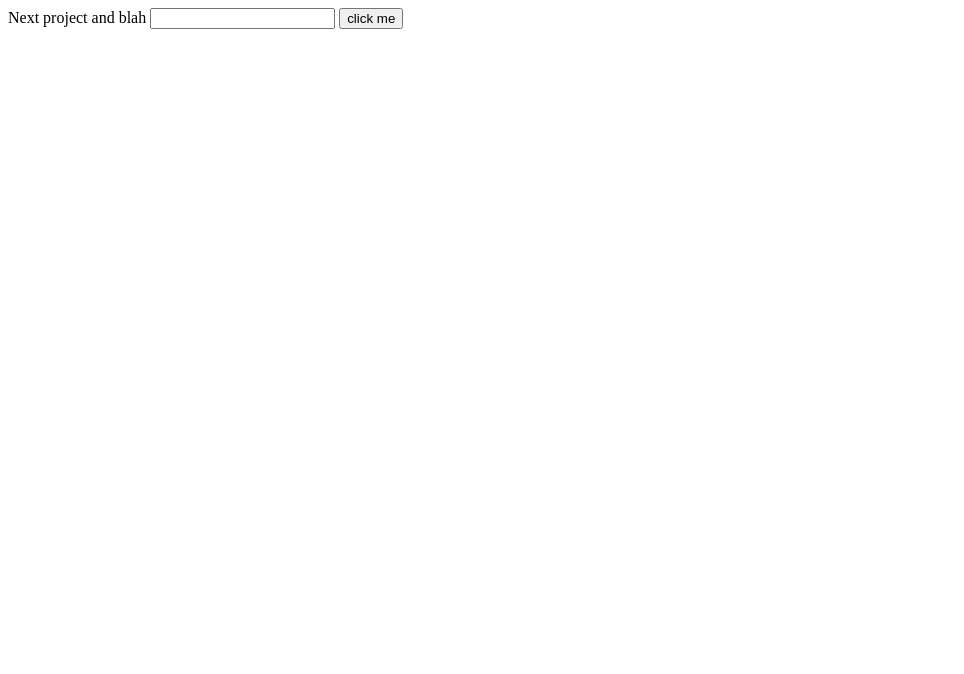
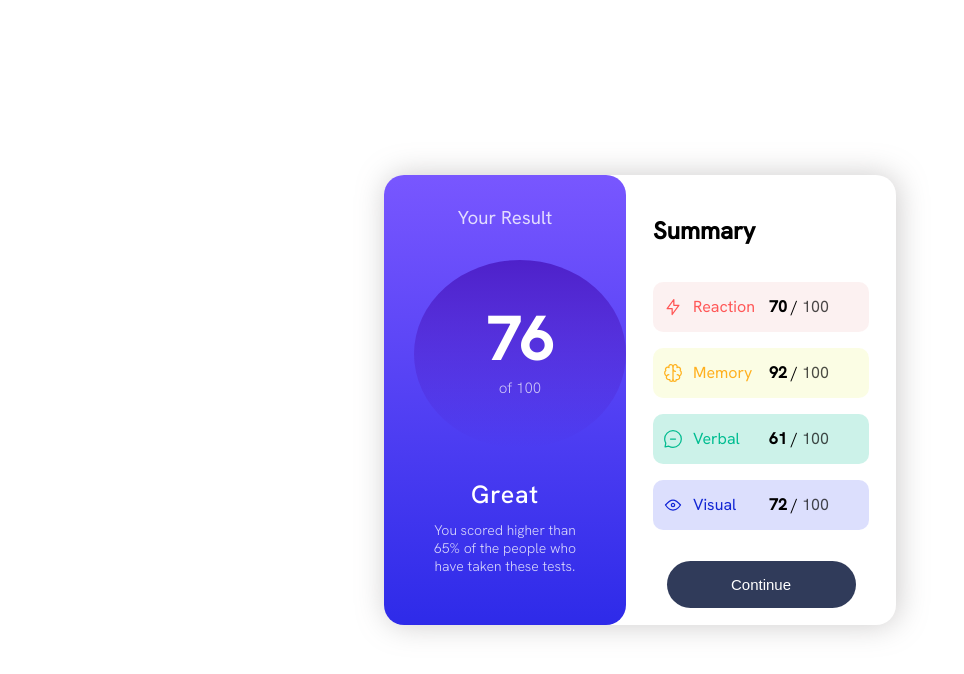
Before and after one commit to Ko-pai/new-project, a website: page new.html in a window 1280 px wide. Shown: the whole page, without its empty margins (0-964 px from the left). Drawn offline with Linux system fonts and the light colour scheme.

Commit message:
Final Result Commit

```diff
--- a/new.html
+++ b/new.html
@@ -4,14 +4,70 @@
     <meta charset="UTF-8">
     <meta http-equiv="X-UA-Compatible" content="IE=edge">
     <meta name="viewport" content="width=device-width, initial-scale=1.0">
+    <link rel="stylesheet" href="style.css">
+    <link rel="preconnect" href="https://fonts.googleapis.com">
+    <link rel="preconnect" href="https://fonts.gstatic.com" crossorigin>
+    <link href="https://fonts.googleapis.com/css2?family=Hanken+Grotesk:ital,wght@0,300;0,400;0,500;1,400&family=Roboto:ital,wght@0,100;0,300;0,400;0,500;0,900;1,100;1,300;1,700&display=swap" rel="stylesheet">
     <title>Document</title>
 </head>
 <body>
-    Next project and blah
-
-    <input type="text" />
-    <button>click me </button>
-
+    <div class="main">
+        <div class="card-container">
+            <div class="left">
+                <h3>Your Result</h3>
+                <div class="h1-container">
+                    <span>76</span>
+                    <p>of 100</p>
+                </div>
+                <div class="bottom">
+                    <span>Great</span>
+                    <div>You scored higher than 65% of the people who have taken these tests.</div>
+                </div>
+            </div>
+            <div class="right">
+                <div class="score-container">
+                    <div class="h2Con"><h2>Summary</h2></div>
+                    <div class="reaction" id="a">
+                        <div class="reaction-left-sight">
+                            <img src="photo/icon-reaction.svg" alt="reaction"/>
+                            <span>Reaction</span>
+                        </div>
+                        <div class="reaction-right-sight">
+                            <b>70&nbsp;</b> / <p>&nbsp;100</p>
+                        </div>
+                    </div>
+                    <div class="memory" id="a">
+                        <div class="reaction-left-sight">
+                            <img src="photo/icon-memory.svg" alt="reaction"/>
+                            <span>Memory</span>
+                        </div>
+                        <div class="reaction-right-sight">
+                            <b>92&nbsp;</b> / <p>&nbsp;100</p>
+                        </div>
+                    </div>
+                    <div class="verbal" id="a">
+                        <div class="reaction-left-sight">
+                            <img src="photo/icon-verbal.svg" alt="reaction"/>
+                            <span>Verbal</span>
+                        </div>
+                        <div class="reaction-right-sight">
+                            <b>61&nbsp;</b> / <p>&nbsp;100</p>
+                        </div>
+                    </div>
+                    <div class="visual" id="a">
+                        <div class="reaction-left-sight">
+                            <img src="photo/icon-visual.svg" alt="reaction"/>
+                            <span>Visual</span>
+                        </div>
+                        <div class="reaction-right-sight">
+                            <b>72&nbsp;</b> / <p>&nbsp;100</p>
+                        </div>
+                    </div>
+                    <button>Continue</button>
+                </div>
+            </div>
+        </div>
+    </div>
     <script src="new.js"></script>
 </body>
 </html>
--- a/new.js
+++ b/new.js
@@ -1 +1,21 @@
-const abc= document.querySelector(".a")
+let abc =document.querySelectorAll("#a")
+
+
+abc.forEach((e)=>{
+    // const {reaction,memory,verbal,visual} = e
+
+
+    e.addEventListener("click" ,()=>{
+
+        if(e.classList.contains("reactionColor")){
+            e.classList.remove("reactionColor")
+        }else{
+            e.classList.add("reactionColor")
+        }
+
+    })
+
+})
+// reaction.addEventListener("click",()=>{
+//
+// })
--- /dev/null
+++ b/package.json
@@ -0,0 +1,5 @@
+{
+  "dependencies": {
+    "node-scss": "^7.0.3"
+  }
+}
--- /dev/null
+++ b/style.css
@@ -0,0 +1,284 @@
+body{
+    font-family: 'Hanken Grotesk', sans-serif;
+    display: flex;
+    margin: 0;
+    padding: 0;
+
+}
+.main{
+    width: 100vw;
+    height: 100vh;
+    display: flex;
+    justify-content: center;
+    align-items: center;
+
+
+}
+.card-container{
+    width: 40%;
+    height: 450px;
+    display: flex;
+    border-radius: 20px;
+    color: white;
+    box-shadow: 2px 0px 30px rgba(129, 126, 126, 0.4);
+}
+
+/* Left sight style */
+.left{
+    flex: 3;
+    background : linear-gradient(hsl(252, 100%, 67%),hsl(241, 81%, 54%));
+    border-radius: inherit;
+    text-align: center;
+    justify-content: center;
+}
+.h1-container{
+    width: 12rem;
+    display: flex;
+    padding: 10px;
+    border-radius: 50%;
+    padding-top: 30px;
+    flex-direction: column;
+    align-items: center;
+    justify-content: center;
+    background: linear-gradient(hsla(256, 72%, 46%, 1),hsla(241, 72%, 46%, 0));
+    margin-left: 30px;
+
+
+
+}
+.left h3{
+    font-weight: 400;
+    opacity: 0.8;
+    margin-top: 30px;
+    margin-bottom: 30px;
+}
+.h1-container span{
+    font-weight: 600;
+    font-size: 60px;
+    margin-top: 10px;
+}
+.h1-container p{
+    margin: 10px;
+    margin-top: 0px;
+    margin-bottom: 40px;
+    font-weight: lighter;
+    font-size: 15px;
+    opacity: 0.7;
+}
+
+.bottom {
+    margin-top: 30px;
+    display: flex;
+    flex-direction: column;
+    align-items: center;
+}
+.bottom span{
+    font-size: 25px;
+    margin-bottom: 10px;
+    font-weight: 500;
+    letter-spacing: .8px;
+}
+.bottom div{
+    width: 70%;
+    font-weight: 300;
+    opacity: 0.8;
+    font-size: 14px;
+
+}
+
+/* Right sight style */
+.right{
+    flex: 4;
+    display: flex;
+    flex-direction: column;
+    justify-content: center;
+    align-items: center;
+    border-radius: inherit;
+}
+.right h2{
+    color: black;
+    align-self: flex-start;
+    font-size: 20px;
+    font-weight: 600;
+}
+.score-container{
+    display: flex;
+    width: 100%;
+    height: 100%;
+    flex-direction: column;
+    gap: 1rem;
+    align-items: center;
+}
+
+.h2Con{
+    width: 80%;
+    margin-top: 20px;
+}
+.h2Con h2{
+    font-size: 24px;
+    font-weight: bold;
+}
+/*  for Reaction style */
+.reaction{
+    width: 80%;
+    height: 50px;
+    border-radius: 10px ;
+    background-color:hsla(0, 66%, 89%, 0.3) ;
+    display: flex;
+    flex-direction: row;
+    justify-content: space-between;
+
+}
+
+.reaction > .reaction-left-sight{
+    width: 100px;
+    display: flex;
+    flex-direction: row;
+    align-items: center;
+    padding-left: 10px;
+}
+.reaction > .reaction-left-sight span{
+    color: hsl(0, 100%, 67%);
+    margin-left: 10px;
+}
+
+
+.reaction > .reaction-right-sight{
+    width: 100px;
+    display: flex;
+    flex-direction: row;
+    align-items: center;
+    color: black;
+}
+.reaction > .reaction-right-sight p{
+    opacity: 0.7;
+}
+
+/*  for memory style */
+.memory{
+    width: 80%;
+    height: 50px;
+    background-color:hsla(65, 83%, 81%,0.3);
+    border-radius: 10px ;
+
+    display: flex;
+    flex-direction: row;
+    justify-content: space-between;
+}
+
+.memory > .reaction-left-sight{
+    width: 100px;
+    display: flex;
+    flex-direction: row;
+    align-items: center;
+    padding-left: 10px;
+}
+.memory > .reaction-left-sight span{
+    color: hsl(39, 100%, 56%);
+    margin-left: 10px;
+}
+
+
+.memory > .reaction-right-sight{
+    width: 100px;
+    display: flex;
+    flex-direction: row;
+    align-items: center;
+    color: black;
+}
+.memory > .reaction-right-sight p{
+    opacity: 0.7;
+}
+
+
+/*  for verbal style */
+.verbal{
+    width: 80%;
+    height: 50px;
+    border-radius: 10px ;
+    background-color:hsla(166, 100%, 37%,0.2);
+    display: flex;
+    flex-direction: row;
+    justify-content: space-between;
+}
+.verbal > .reaction-left-sight{
+    width: 100px;
+    display: flex;
+    flex-direction: row;
+    align-items: center;
+    padding-left: 10px;
+}
+.verbal > .reaction-left-sight span{
+    color: hsl(166, 100%, 37%);
+    margin-left: 10px;
+}
+
+
+.verbal > .reaction-right-sight{
+    width: 100px;
+    display: flex;
+    flex-direction: row;
+    align-items: center;
+    color: black;
+}
+.verbal > .reaction-right-sight p{
+    opacity: 0.7;
+}
+
+
+/*  for visual style */
+.visual{
+    width: 80%;
+    height: 50px;
+    border-radius: 10px ;
+    background-color:hsla(234, 89%, 64%, 0.2)  ;
+    display: flex;
+    flex-direction: row;
+    justify-content: space-between;
+}
+
+.visual > .reaction-left-sight{
+    width: 100px;
+    display: flex;
+    flex-direction: row;
+    align-items: center;
+    padding-left: 10px;
+}
+.visual > .reaction-left-sight span{
+    color: hsl(234, 85%, 45%);
+    margin-left: 10px;
+}
+
+
+.visual > .reaction-right-sight{
+    width: 100px;
+    display: flex;
+    flex-direction: row;
+    align-items: center;
+    color: black;
+}
+.visual > .reaction-right-sight p{
+    opacity: 0.7;
+}
+
+/* button */
+button{
+    width: 70%;
+    margin-top: 15px;
+    padding: 15px;
+    border-radius: 4rem;
+    background-color: hsl(224, 30%, 27%);
+    border: none;
+    color: white;
+    font-size: 15px;
+}
+button:active{
+    background:linear-gradient(hsl(263, 79%, 49%),hsl(224, 75%, 62%) );
+
+}
+
+/* click style */
+
+.reactionColor{
+    background: rgba(163, 158, 158, 0.4);
+}
--- a/style.scss
+++ /dev/null
@@ -1,13 +0,0 @@
-body{
-    width: 100vw;
-}
-
-input{
-    width : 200px ;
-    height : 20px ;
-}
-
-button{
-    color : red;
-    border-radius : 10px;
-}
```
Also changed, not shown: data.json (added, +22 -0 lines), index.html (added, +47 -0 lines), photo/favicon-32x32.png (added), photo/icon-memory.svg (added), photo/icon-reaction.svg (added), photo/icon-verbal.svg (added), photo/icon-visual.svg (added), 1 other file.
